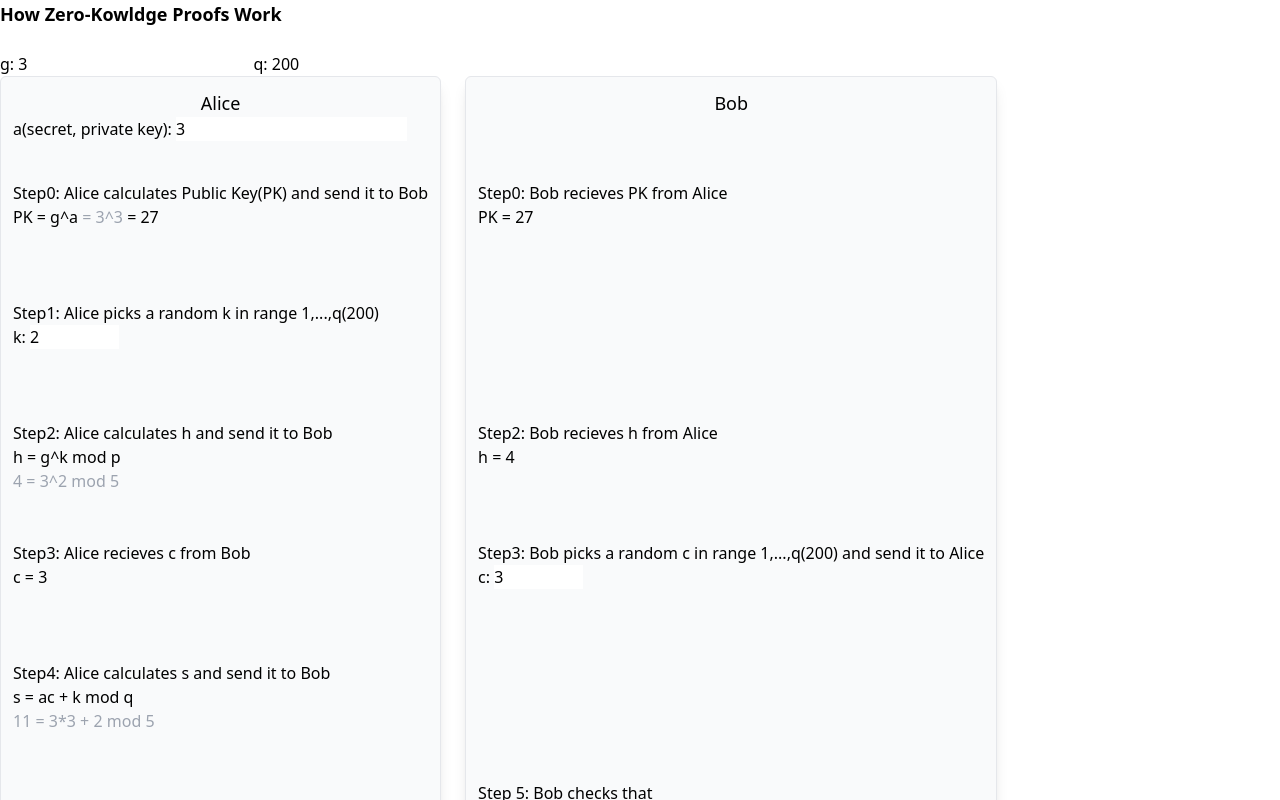
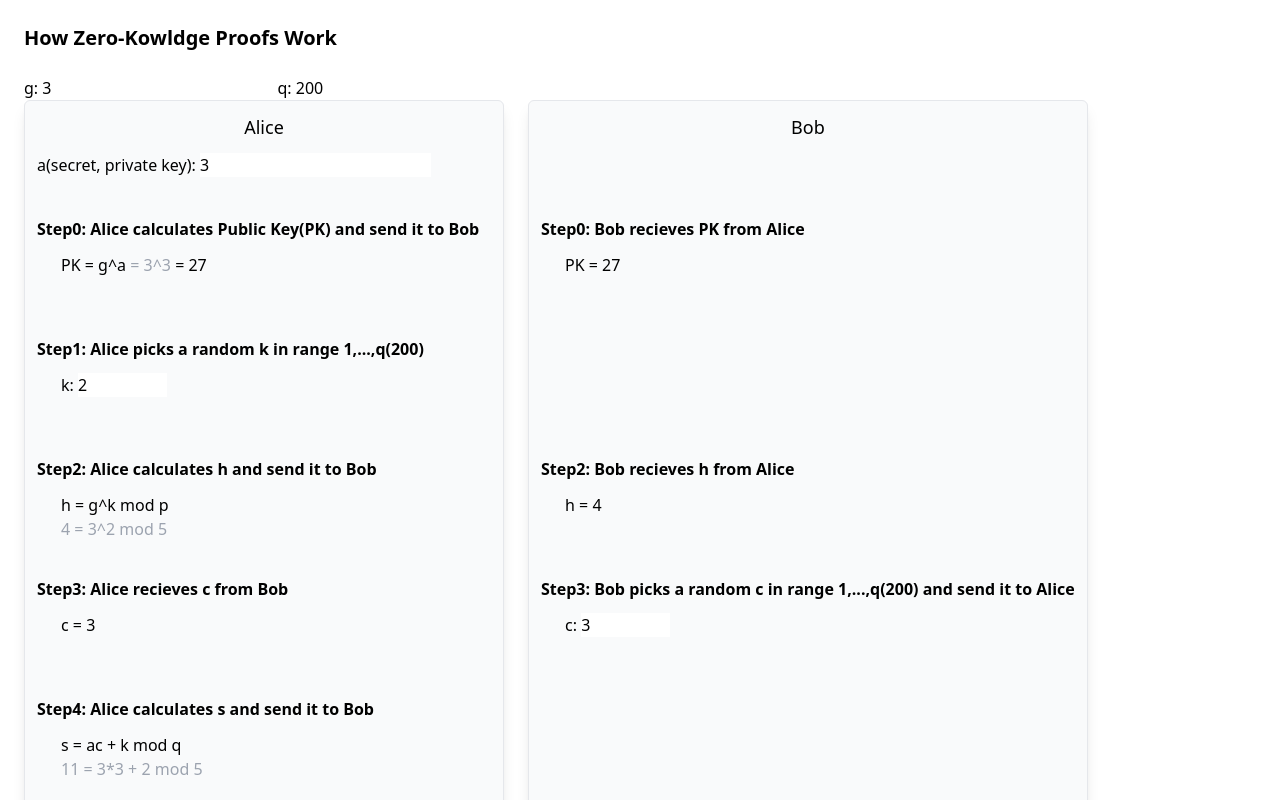
Before and after one commit to ki412412/how-zero-knowledge-proof-works, a SvelteKit app: page / in a window 1280 px wide. Shown: the top 800 px of the page. Built offline with nearby package versions, Linux system fonts and the light colour scheme.

Commit message:
style: Update styles

```diff
--- a/src/routes/+layout.svelte
+++ b/src/routes/+layout.svelte
@@ -2,4 +2,6 @@
 	import '../app.css';
 </script>
 
-<slot />
+<div class="p-6">
+	<slot />
+</div>
--- a/src/routes/+page.svelte
+++ b/src/routes/+page.svelte
@@ -17,7 +17,7 @@
     }
 </script>
 
-<h1 class="text-lg font-bold">How Zero-Kowldge Proofs Work</h1>
+<h1 class="text-xl font-bold">How Zero-Kowldge Proofs Work</h1>
 
 <div class="mt-6">
     <div>
@@ -29,10 +29,10 @@
 <div class="flex gap-6 h-screen">
 
     <!-- Alice -->
-    <div class="bg-gray-50 rounded-md p-3 shadow-lg border">
+    <div class="bg-gray-50 rounded-md p-3 shadow-lg border min-w-[30rem]">
         <h2 class="text-lg text-center">Alice</h2>
 
-        <div class="h-10">
+        <div class="h-10 mt-3">
             a(secret, private key): <input type="number" bind:value={$a}>
         </div>
 
@@ -40,30 +40,38 @@
         <div class="mt-6">
             <!-- Step0 -->
             <div class="h-24">
-                <div>Step0: Alice calculates Public Key(PK) and send it to Bob</div>
-                <div>PK = g^a <span class="text-gray-400"> = {$g}^{$a}</span> = {$g ** $a}</div>
+                <div class="font-semibold">Step0: Alice calculates Public Key(PK) and send it to Bob</div>
+                <div class="mt-3 pl-6">PK = g^a <span class="text-gray-400"> = {$g}^{$a}</span> = {$g ** $a}</div>
             </div>
             <!-- Step1 -->
             <div class="mt-6 h-24">
-                <div>Step1: Alice picks a random k in range 1,...,q({$q})</div>
+                <div class="font-semibold">Step1: Alice picks a random k in range 1,...,q({$q})</div>
+                <div class="mt-3 pl-6">
                     k: <input type="number" bind:value={$k} min="0" max={$q}>
+                </div>
             </div>
             <!-- Step2 -->
             <div class="mt-6 h-24">
-                <div>Step2: Alice calculates h and send it to Bob</div>
+                <div class="font-semibold">Step2: Alice calculates h and send it to Bob</div>
+                <div class="mt-3 pl-6">
                     <div>h = g^k mod p</div>
                     <div class="text-gray-400">{$h} = {$g}^{$k} mod {$p}</div>
                 </div>
+            </div>
             <!-- Step3 -->
             <div class="mt-6 h-24">
-                <div>Step3: Alice recieves c from Bob</div>
+                <div class="font-semibold">Step3: Alice recieves c from Bob</div>
+                <div class="mt-3 pl-6">
                     c = {$c}
+                </div>
             </div>
             <!-- Step4 -->
             <div class="mt-6 h-24">
-                <div>Step4: Alice calculates s and send it to Bob</div>
+                <div class="font-semibold">Step4: Alice calculates s and send it to Bob</div>
+                <div class="mt-3 pl-6">
                     <div>s = ac + k mod q</div>
                     <div class="text-gray-400">{$s} = {$a}*{$c} + {$k} mod {$p}</div>
+                </div>
             </div>
             <!-- Step5 -->
             <div class="mt-6 h-24">
@@ -73,29 +81,31 @@
     </div>
 
     <!-- Bob -->
-    <div class="bg-gray-50 rounded-md p-3  shadow-lg border">
+    <div class="bg-gray-50 rounded-md p-3  shadow-lg border min-w-[30rem]">
         <h2 class="text-lg text-center">Bob</h2>
 
-        <div class="h-10"></div>
+        <div class="h-10 mt-3"></div>
 
         <!-- flows -->
         <div class="mt-6">
             <!-- Step0 -->
             <div class="h-24">
-                <div>Step0: Bob recieves PK from Alice</div>
-                <div>PK = {$g**$a}</div>
+                <div class="font-semibold">Step0: Bob recieves PK from Alice</div>
+                <div class="mt-3 pl-6">PK = {$g**$a}</div>
             </div>
             <!-- Step1 -->
             <div class="mt-6 h-24"></div>
             <!-- Step2 -->
             <div class="mt-6 h-24">
-                <div>Step2: Bob recieves h from Alice</div>
-                <div>h = {$h}</div>
+                <div class="font-semibold">Step2: Bob recieves h from Alice</div>
+                <div class="mt-3 pl-6">h = {$h}</div>
             </div>
             <!-- Step3 -->
             <div class="mt-6 h-24">
-                <div>Step3: Bob picks a random c in range 1,...,q({$q}) and send it to Alice</div>
+                <div class="font-semibold">Step3: Bob picks a random c in range 1,...,q({$q}) and send it to Alice</div>
+                <div class="mt-3 pl-6">
                     c: <input type="number" bind:value={$c} min="0" max={$q}>
+                </div>
             </div>
             <!-- Step4 -->
             <div class="mt-6 h-24">
@@ -103,7 +113,8 @@
             </div>
             <!-- Step5 -->
             <div class="mt-6 h-24">
-               <div>Step 5: Bob checks that</div>
+                <div class="font-semibold">Step 5: Bob checks that</div>
+                <div class="mt-3 pl-6">
                     <div>g^s ≡ (PK)^c * h mod p</div>
                     <div class="text-gray-400">g^s ≡ (g^a)^c * h mod p</div>
                     <div class="text-gray-400">{$g} ^ {$s} % {$p} ≡ ({$g} ^ {$a}) ^ {$c} * {$h} mod {$p}</div>
@@ -111,6 +122,7 @@
                     <div class="text-gray-400">{($g**$s) % $p} = {((($g**$a)**$c) * $h) % $p}</div>
                 </div>
             </div>
+        </div>
 
 
     </div>
```
Lines whose indentation alone changed are shown as unchanged.
